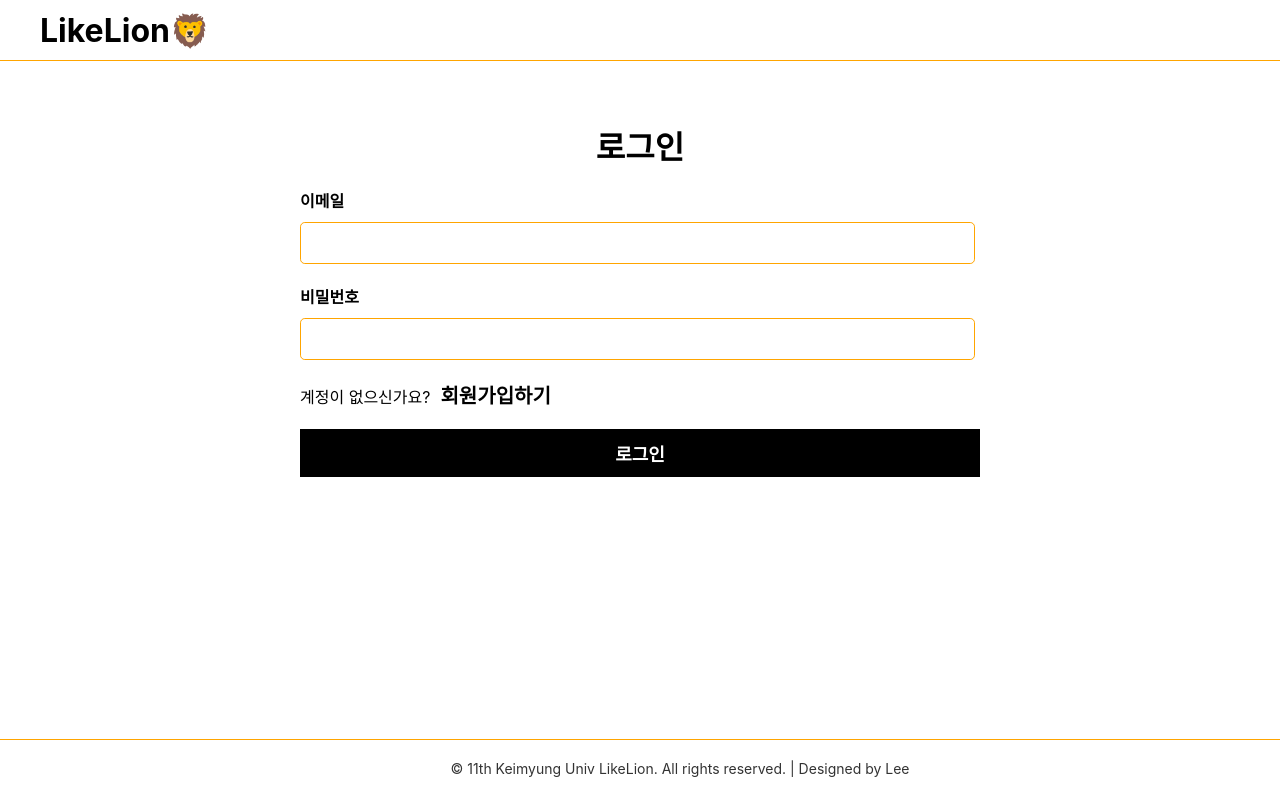
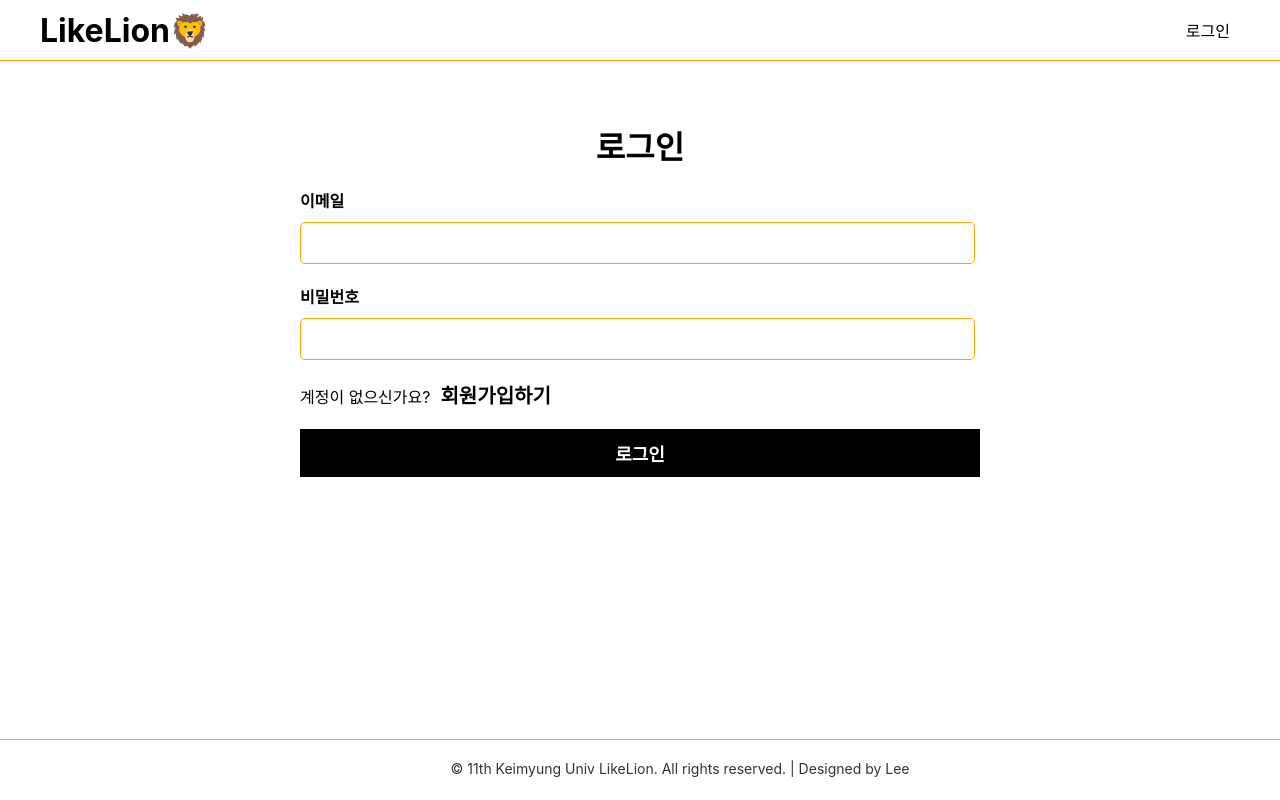
Before and after one commit to LikeLion-BlogWeb/FrontEnd, a React (Create React App) app: page /signin in a window 1280 px wide. Shown: the top 800 px of the page. Built offline with nearby package versions, Linux system fonts and the light colour scheme; no server answers.

Commit message:
Feat: 로그인 시 로그인 버튼 숨김

```diff
--- a/src/components/common/Header.tsx
+++ b/src/components/common/Header.tsx
@@ -5,17 +5,12 @@ import { AuthContext } from 'context/AuthContext';
 export default function Header({
     linkTextDisplay = false
     }: { linkTextDisplay: boolean }) {
-    const { authToken, userEmail } = useContext(AuthContext);
+    const { authToken } = useContext(AuthContext);
     const [isAuthenticated, setIsAuthenticated] = useState<boolean>(false);
     useEffect(() => {
 		// authToken의 존재여부에 따라 true or false로 상태변경
 		setIsAuthenticated(!!authToken);
 	}, [authToken]);
-    const handleLogin = () => {
-        // 로그인 처리를 수행한 후
-        // 로그인 상태를 변경합니다.
-        setIsAuthenticated(true);
-    };
 
     return (
         <StyledHeader>
@@ -26,7 +21,7 @@ export default function Header({
                 <HeaderLink to="/posts/new" displayattr={linkTextDisplay ? "true" : "false"}>글쓰기</HeaderLink>
                 <HeaderLink to="/posts" displayattr={linkTextDisplay ? "true" : "false"}>게시물</HeaderLink>
                 <HeaderLink to="/profile" displayattr={linkTextDisplay ? "true" : "false"}>프로필</HeaderLink>
-                <HeaderLoginLink to="/signin" displayattr={linkTextDisplay ? "true" : "false"}>로그인</HeaderLoginLink>
+                <HeaderLoginLink to="/signin" displayattr={isAuthenticated ? "true" : "false"}>로그인</HeaderLoginLink>
                 {/* 로그인 했을 때 login 버튼이 보이지 않도록 수정 필요 */}
             </div>
         </StyledHeader>
--- a/src/components/style/header.style.ts
+++ b/src/components/style/header.style.ts
@@ -34,10 +34,9 @@ export const HeaderLoginLink = styled(Link)<HeaderLinkProps>`
     text-decoration: none;
     margin: 0 10px;
     color: black;
-    border: 1px solid orange;
     border-radius: 10%;
 
-    display: ${props => props.displayattr==="true" ? "inline-block" : "none"};
+    display: ${props => props.displayattr==="true" ? "none" : "inline-block"};
 
     &:focus, &:hover {
         background-color: orange;
```
